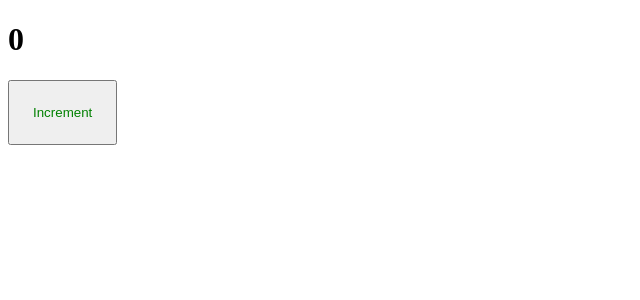
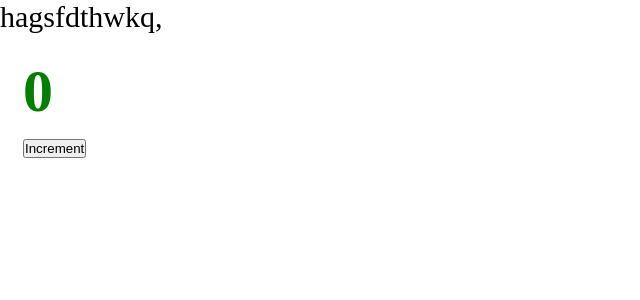
Before and after one commit to VareraJan/education_blog, a React app: page / in a window 1280 px wide. Shown: the top 300 px of the page, without its empty margins (0-640 px from the left). Built offline with nearby package versions, Linux system fonts and the light colour scheme.

Commit message:
step 1.5

```diff
--- a/package.json
+++ b/package.json
@@ -19,12 +19,14 @@
     "@types/webpack-dev-server": "^4.7.2",
     "css-loader": "^6.6.0",
     "html-webpack-plugin": "5.5.0",
+    "mini-css-extract-plugin": "^2.5.3",
     "sass": "^1.49.9",
     "sass-loader": "^12.6.0",
     "style-loader": "^3.3.1",
     "ts-loader": "9.2.6",
     "ts-node": "10.5.0",
     "typescript": "4.5.5",
+    "typescript-plugin-css-modules": "^3.4.0",
     "webpack": "^5.69.1",
     "webpack-cli": "4.10",
     "webpack-dev-server": "^4.7.4"
--- /dev/null
+++ b/src/App.tsx
@@ -0,0 +1,13 @@
+import { Counter } from './components/Counter';
+import './index.scss';
+
+const App = () => {
+  return (
+    <div className='app'>
+      hagsfdthwkq,
+      <Counter />
+    </div>
+  );
+};
+
+export default App;
--- a/src/components/Counter.scss
+++ b/src/components/Counter.module.scss
@@ -1,4 +1,4 @@
-button {
+.btn {
   padding: 23px;
   color: green;
 }
--- a/src/components/Counter.tsx
+++ b/src/components/Counter.tsx
@@ -1,5 +1,5 @@
 import { useState } from 'react';
-import './Counter.scss';
+import classes from './Counter.module.scss';
 
 export const Counter = () => {
   const [count, setCount] = useState(0);
@@ -9,7 +9,7 @@
   };
 
   return (
-    <div>
+    <div className={classes.btn}>
       <h1>{count}</h1>
       <button onClick={increment}>Increment</button>
     </div>
--- /dev/null
+++ b/src/index.scss
@@ -0,0 +1,9 @@
+* {
+  margin: 0;
+  padding: 0;
+  box-sizing: border-box;
+}
+
+.app {
+  font-size: 30px;
+}
--- a/src/index.tsx
+++ b/src/index.tsx
@@ -1,9 +1,4 @@
 import { render } from 'react-dom';
-import { Counter } from './components/Counter';
+import App from './App';
 
-render(
-  <div>
-    <Counter />
-  </div>,
-  document.getElementById('root'),
-);
+render(<App />, document.getElementById('root'));
--- a/tsconfig.json
+++ b/tsconfig.json
@@ -12,6 +12,11 @@
     // "baseUrl": ".",
     "esModuleInterop": true,
     "allowSyntheticDefaultImports": true
+    //   "plugins": [
+    //     {
+    //       "name": "typescript-plugin-css-modules"
+    //     }
+    //   ]
   },
   "ts-node": {
     "compilerOptions": {
```
Also changed, not shown: src/global.d.ts (added, +10 -0 lines), 10 other files (tests, documents, lock files or other folders).
